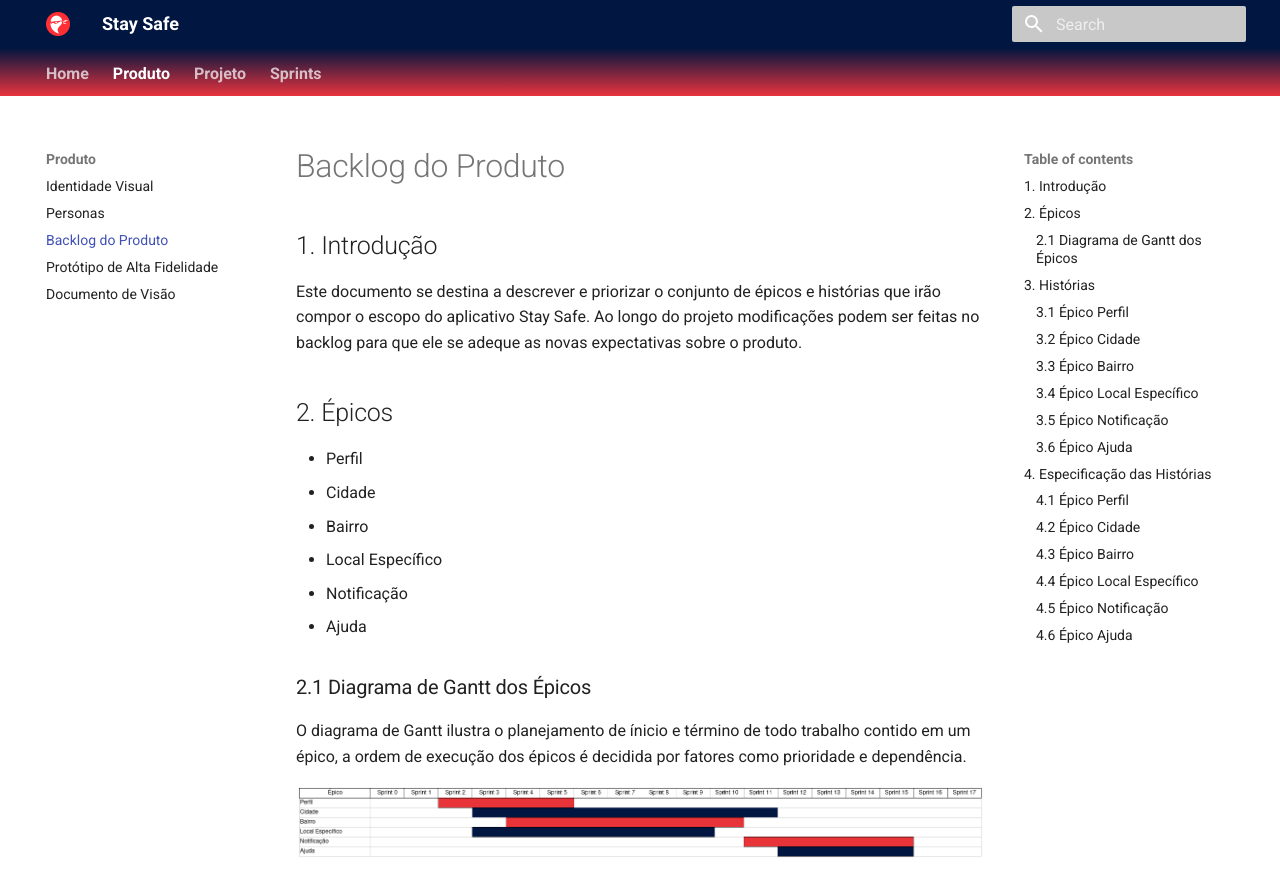
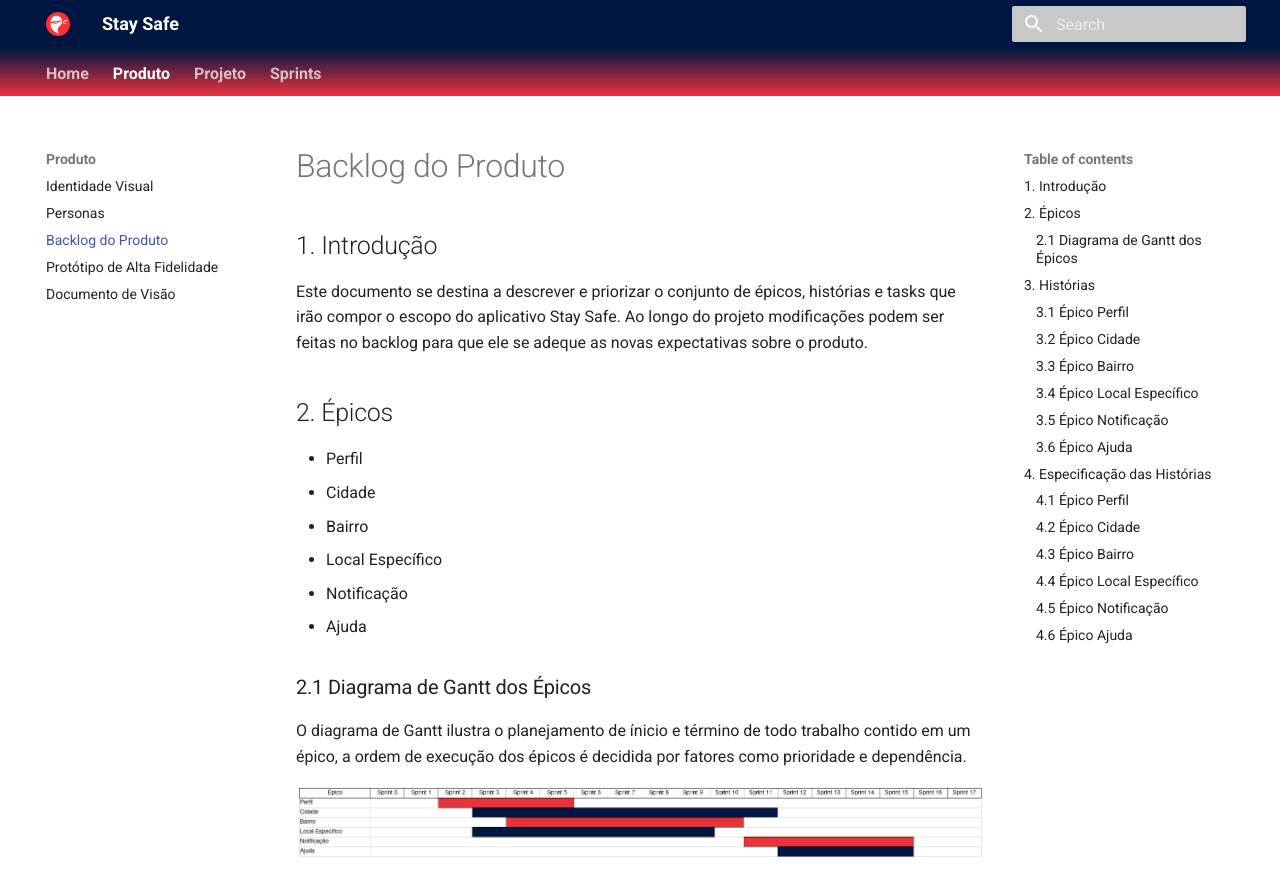
Before and after one commit to fga-eps-mds/2020.1-stay-safe-docs, an MkDocs documentation site: the page built from docs/produto/product-backlog.md, in a window 1280 px wide and 900 px high. Shown: the top 896 px of the window. Built offline with MkDocs 1.6.1 and Material for MkDocs 9.7.7, drawn with Linux system fonts in a browser that asks for light colours; some of the changed text lies outside the part shown.

Commit message:
Minor fixes on backlog document.

```diff
--- a/docs/produto/product-backlog.md
+++ b/docs/produto/product-backlog.md
@@ -1,7 +1,7 @@
 # Backlog do Produto
 
 ## 1. Introdução
-Este documento se destina a descrever e priorizar o conjunto de épicos e histórias que irão compor o escopo do aplicativo Stay Safe. Ao longo do projeto modificações podem ser feitas no backlog para que ele se adeque as novas expectativas sobre o produto.
+Este documento se destina a descrever e priorizar o conjunto de épicos, histórias e tasks que irão compor o escopo do aplicativo Stay Safe. Ao longo do projeto modificações podem ser feitas no backlog para que ele se adeque as novas expectativas sobre o produto.
 
 ## 2. Épicos
 * Perfil
```
Also changed, not shown: other parts of docs/produto/product-backlog.md (+1 -1 lines).
